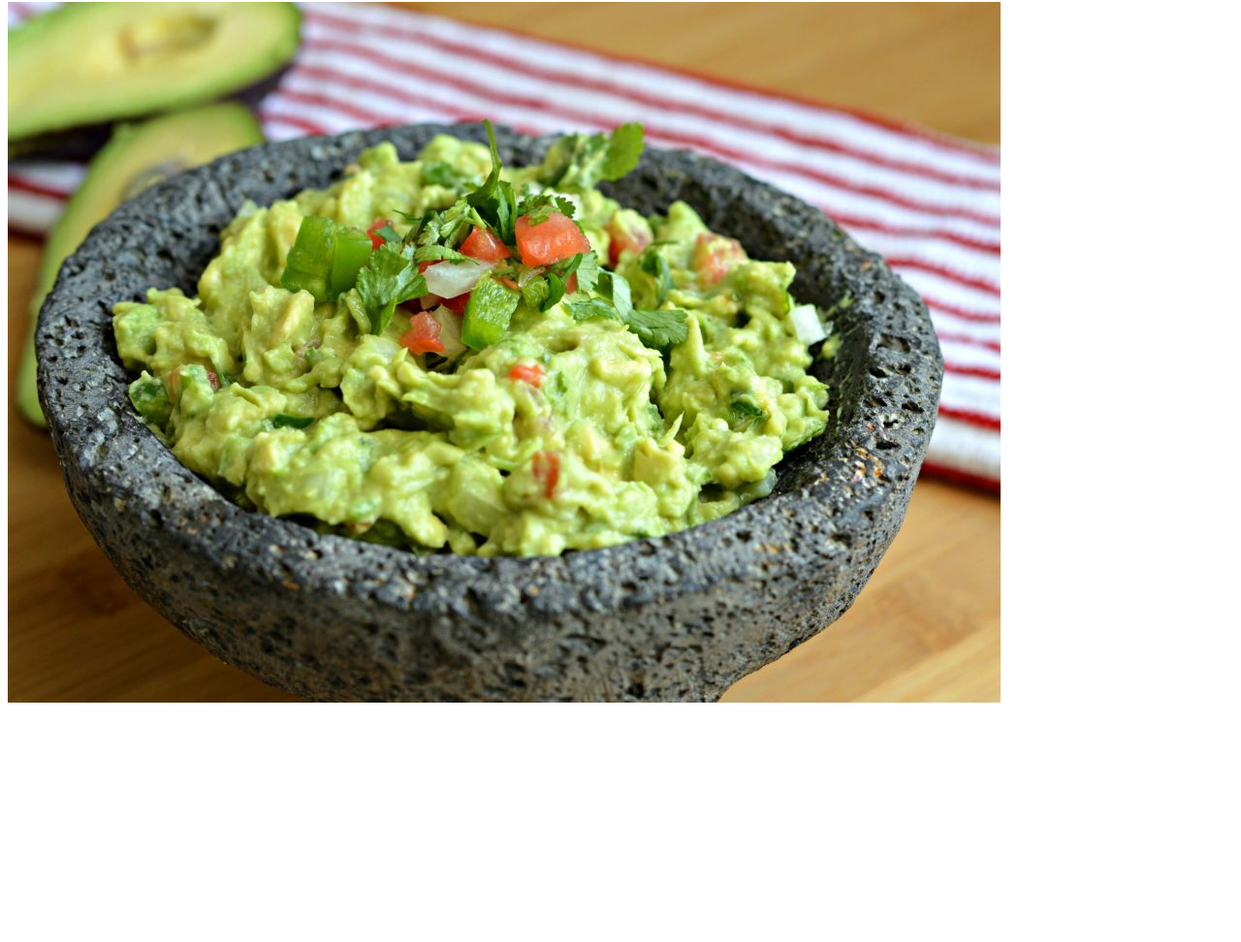
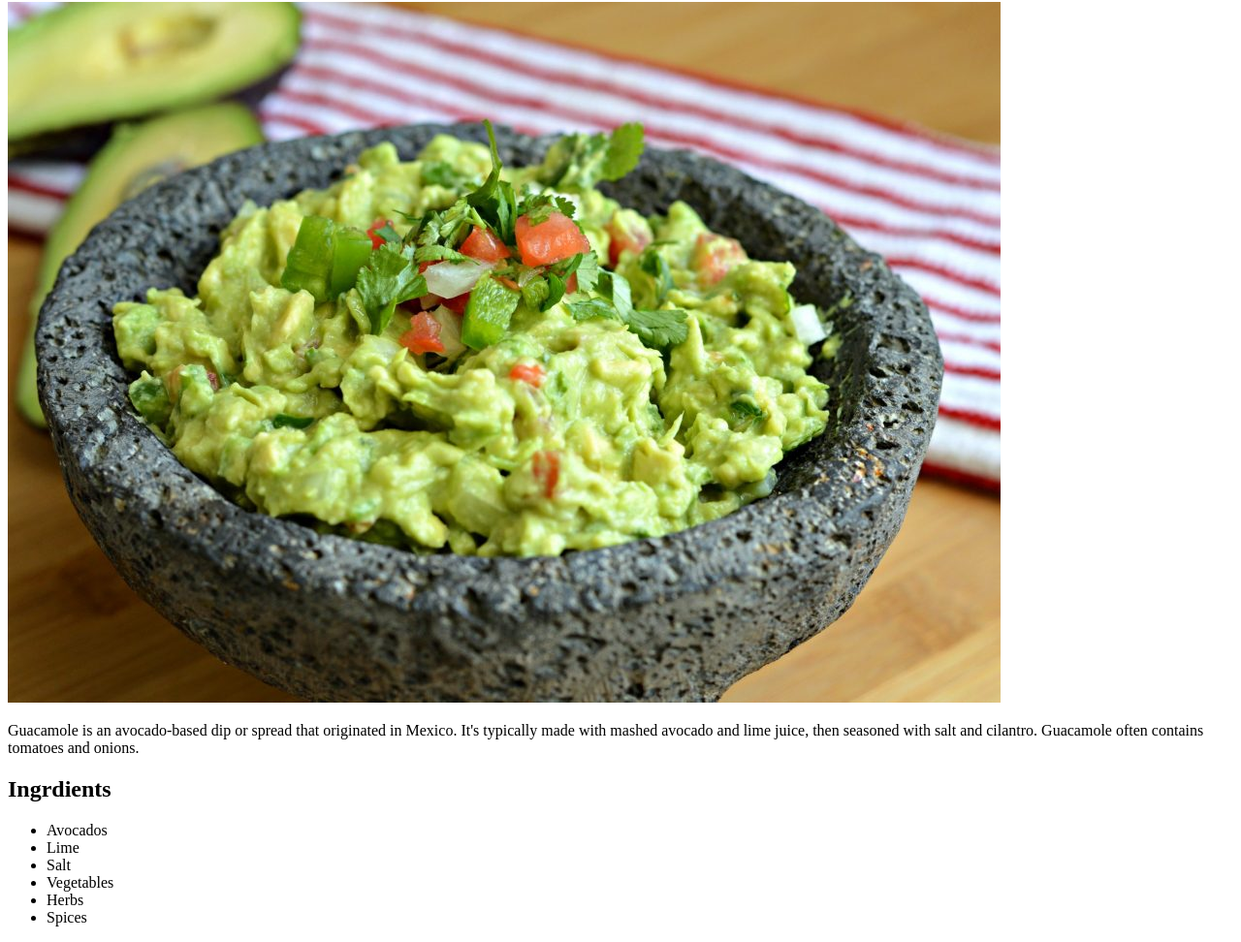
Before and after one commit to Karim-F/odin-recipes, a plain HTML site: page recipes/guacamole.html in a window 1280 px wide. Shown: the part 78-1050 px from the top of the page at 97% size. Before the commit the page ends 815 px from the top, so only its background shows below. Drawn offline with Linux system fonts and the light colour scheme.

Commit message:
Edit the recipes

```diff
--- a/recipes/guacamole.html
+++ b/recipes/guacamole.html
@@ -8,6 +8,18 @@
 </head>
 <body>
     <h1>Guacamole recipe</h1>
-    <img src="../images/guacamole.jpg">
+    <img src="../images/guacamole.jpg" alt="A guacamole image">
+    <p>Guacamole is an avocado-based dip or spread that originated in Mexico. It's typically made with mashed avocado and lime juice, then seasoned with salt and cilantro. Guacamole often contains tomatoes and onions.
+    </p>
+    <h2>Ingrdients</h2>
+    <ul>
+        <li>Avocados</li>
+        <li>Lime</li>
+        <li>Salt</li>
+        <li>Vegetables</li>
+        <li>Herbs</li>
+        <li>Spices</li>
+    </ul>
+
 </body>
 </html>
```
Also changed, not shown: recipes/broccoli_pasta.html (+1 -1 lines), recipes/lasagna.html (+1 -1 lines).
